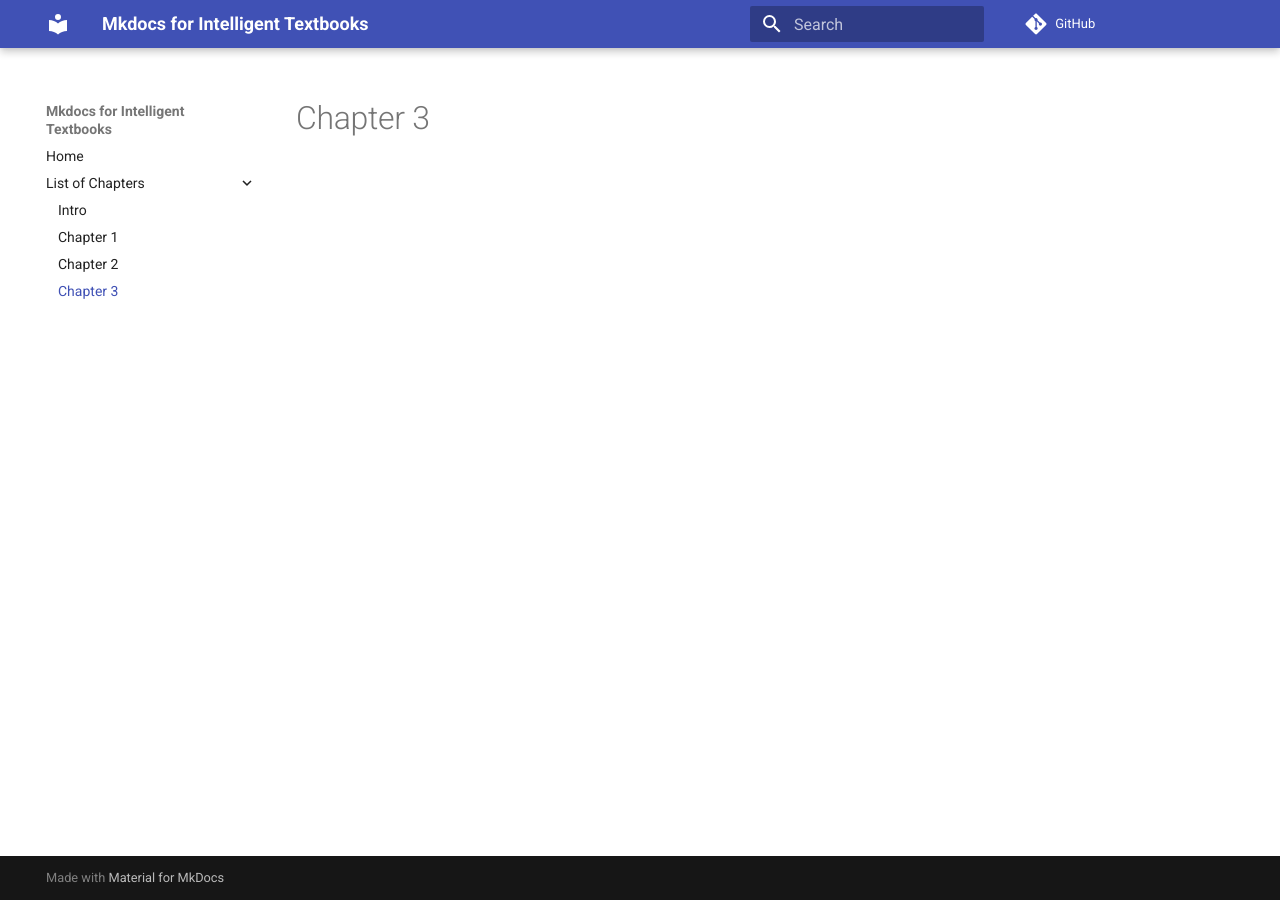
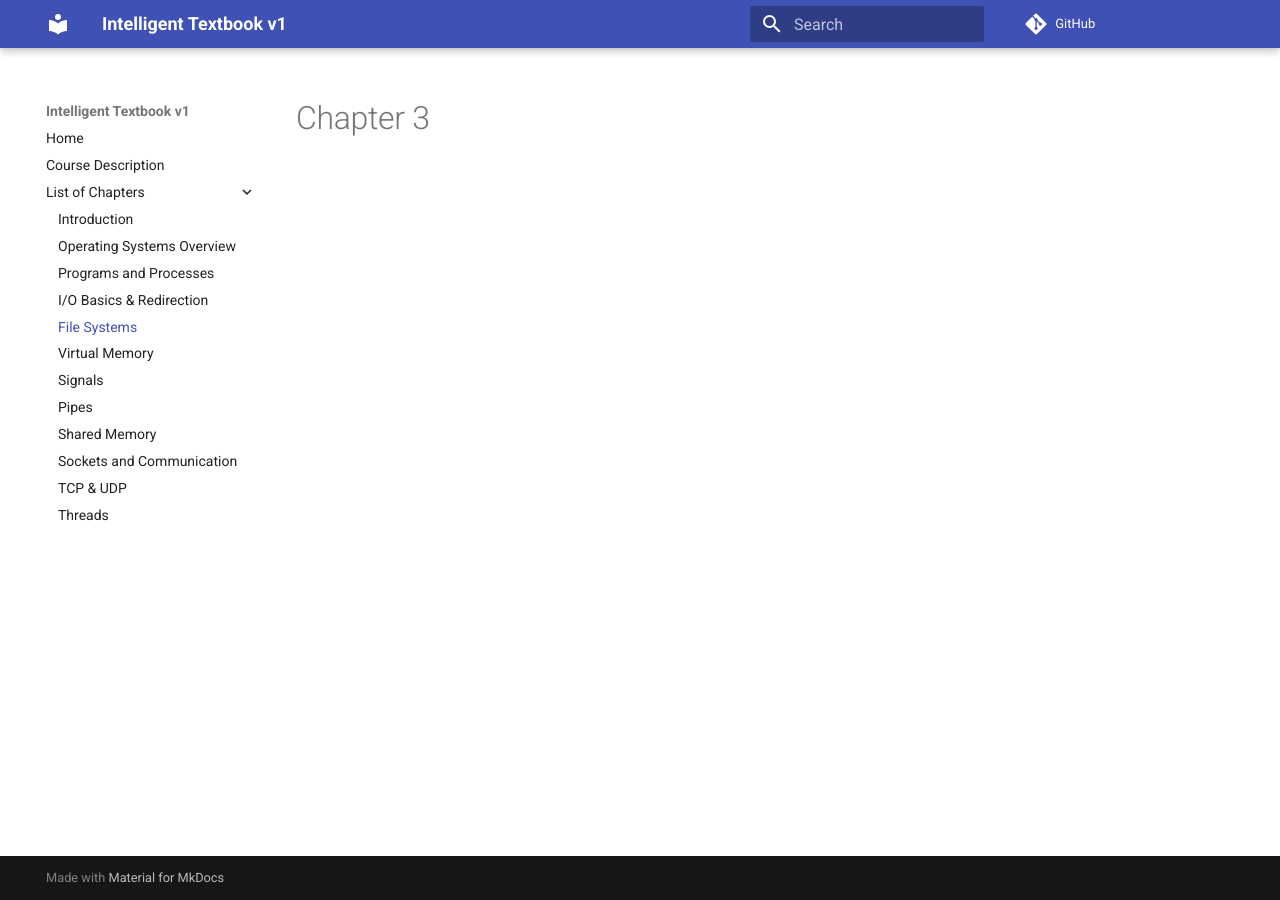
Before and after one commit to btlepak/Intelligent_Textbook, an MkDocs documentation site: the page built from docs/chapters/5-fs.md, in a window 1280 px wide. Built offline with MkDocs 1.6.1 and Material for MkDocs 9.7.7, drawn with Linux system fonts in a browser that asks for light colours; comment, search, counter and statistics services are not loaded.

Commit message:
In process of adding chapters

```diff
--- a/mkdocs.yml
+++ b/mkdocs.yml
@@ -1,12 +1,21 @@
-site_name: Mkdocs for Intelligent Textbooks
+site_name: Intelligent Textbook v1
 repo_url: https://github.com/btlepak/i-book-v1
 nav:
   - Home: index.md
+  - Course Description: cd.md
   - List of Chapters:
-    - Intro: chapters/index.md
-    - Chapter 1: chapters/chapter-1.md
-    - Chapter 2: chapters/chapter-2.md
-    - Chapter 3: chapters/chapter-3.md
+    - Introduction: chapters/1-intro.md
+    - Operating Systems Overview: chapters/2-overview.md
+    - Programs and Processes: chapters/3-PandP.md
+    - I/O Basics & Redirection: chapters/4-io.md
+    - File Systems: chapters/5-fs.md
+    - Virtual Memory: chapters/6-vm.md
+    - Signals: chapters/7-signals.md
+    - Pipes: chapters/8-pipes.md
+    - Shared Memory: chapters/9-sm.md
+    - Sockets and Communication: chapters/10-SandC.md
+    - TCP & UDP: chapters/11-tcpudp.md
+    - Threads: chapters/12-threads.md
 
 theme:
   name: material
```
Also changed, not shown: README.md (+1 -1 lines), docs/cd.md (added, +19 -0 lines), docs/chapters/1-intro.md (added, +1 -0 lines), docs/chapters/2-overview.md (added, +1 -0 lines), docs/chapters/chapter-1.md (deleted, +0 -1 lines), docs/chapters/index.md (deleted, +0 -13 lines), docs/index.md (+14 -1 lines), docs/chapters/10-SandC.md (added), docs/chapters/11-tcpudp.md (added), docs/chapters/12-threads.md (added), docs/chapters/3-PandP.md (added), docs/chapters/4-io.md (renamed from docs/chapters/chapter-2.md), docs/chapters/5-fs.md (renamed from docs/chapters/chapter-3.md), docs/chapters/6-vm.md (added), 4 more files.
